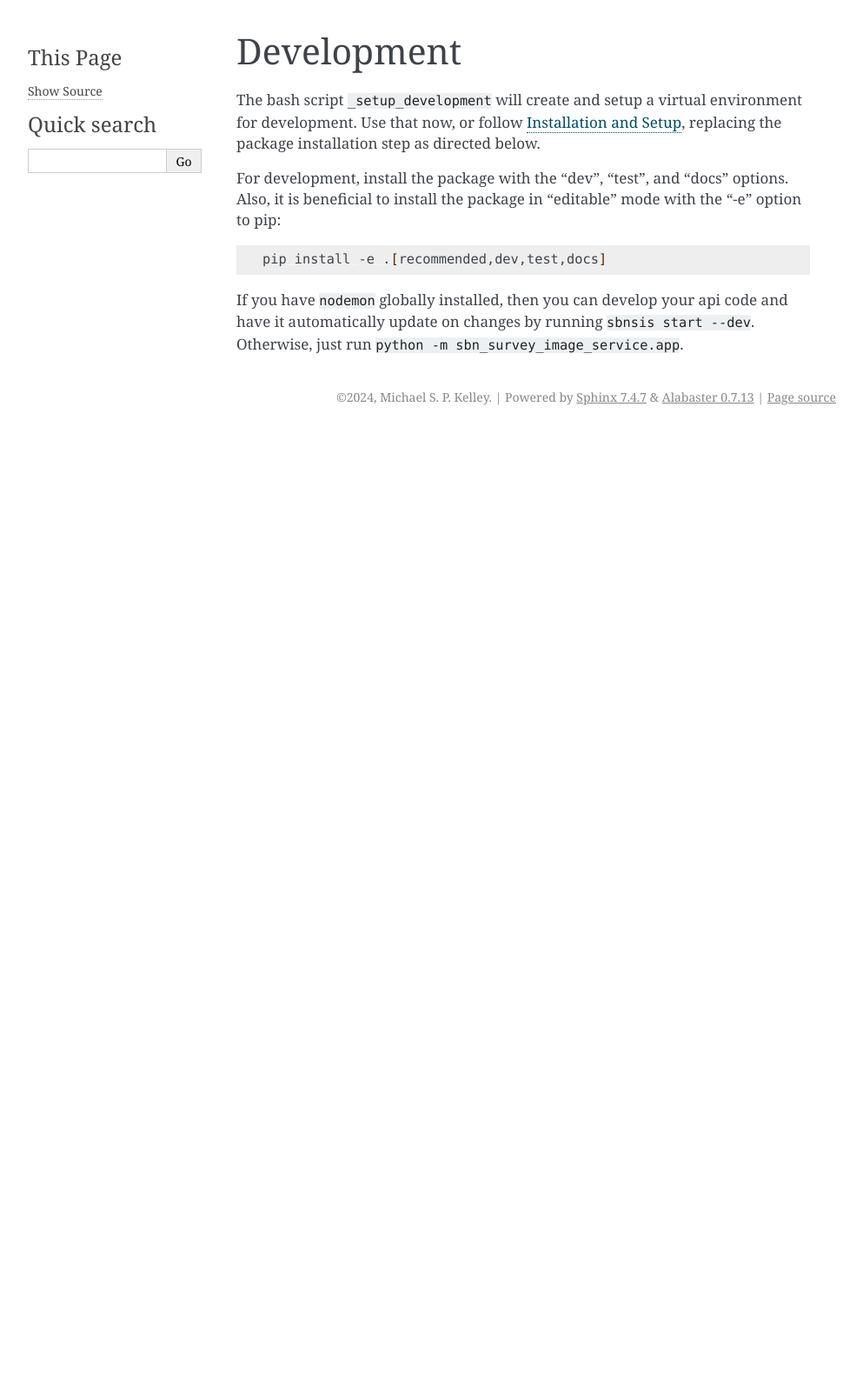
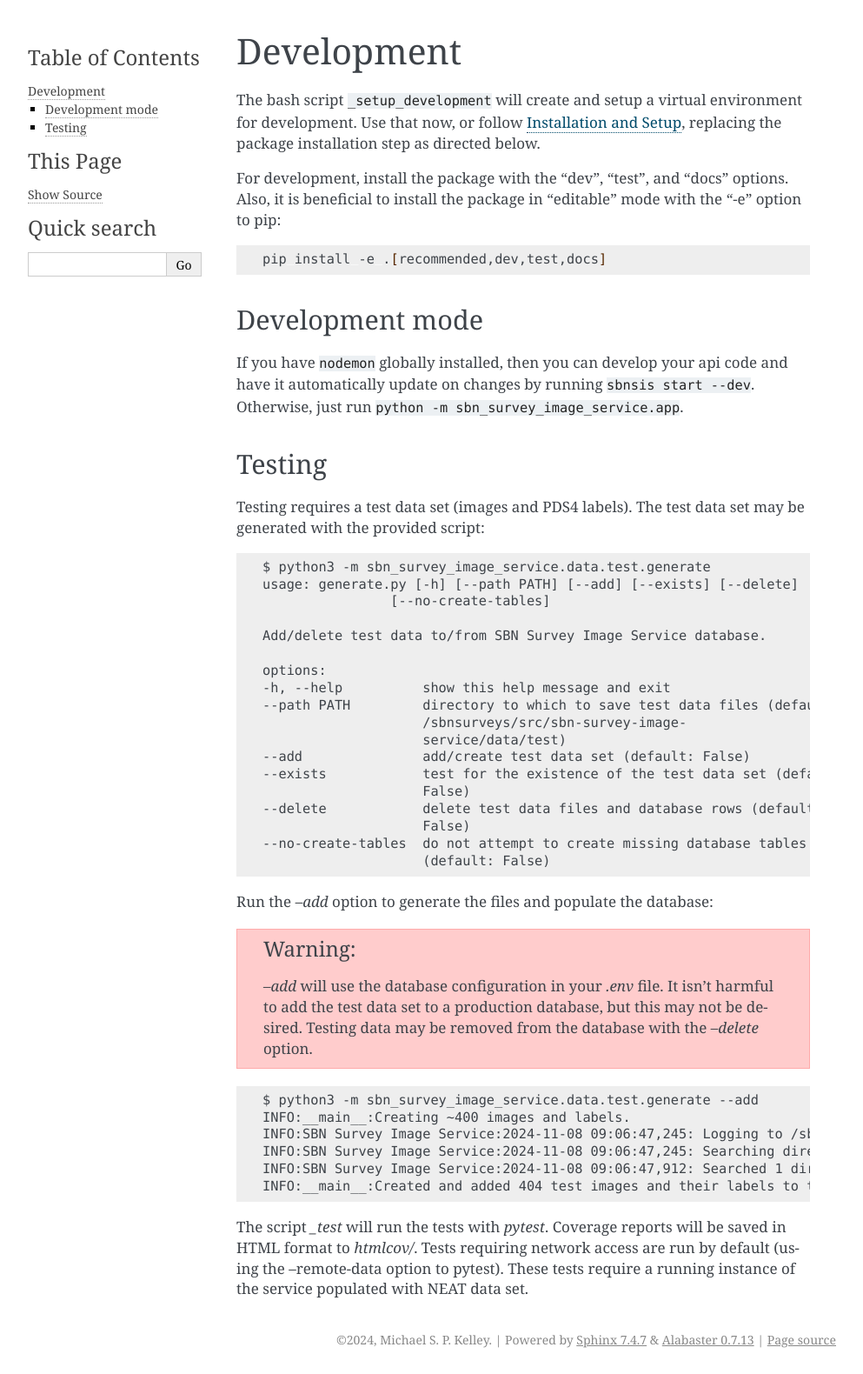
Before and after one commit to Small-Bodies-Node/sbn-survey-image-service, a Sphinx documentation site: the page built from docs/development.rst, in a window 1280 px wide. Shown: the whole page at 87% size, without its empty margins (148-1141 px from the left). Built offline with Sphinx 7.4.7, drawn with Linux system fonts in a browser that asks for light colours; before the commit the page ends 900 px from its top, so only the background shows below that.

```diff
--- a/docs/development.rst
+++ b/docs/development.rst
@@ -1,18 +1,60 @@
 Development
 ===========
 
-The bash script ``_setup_development`` will create and setup a virtual
-environment for development.  Use that now, or follow :doc:`install`, replacing
-the package installation step as directed below.
+The bash script ``_setup_development`` will create and setup a virtual environment for development.  Use that now, or follow :doc:`install`, replacing the package installation step as directed below.
 
-For development, install the package with the "dev", "test", and "docs" options.
-Also, it is beneficial to install the package in "editable" mode with the "-e"
-option to pip:
+For development, install the package with the "dev", "test", and "docs" options. Also, it is beneficial to install the package in "editable" mode with the "-e" option to pip:
 
 .. code:: bash
 
     pip install -e .[recommended,dev,test,docs]
 
-If you have ``nodemon`` globally installed, then you can develop your api code
-and have it automatically update on changes by running ``sbnsis start --dev``.
-Otherwise, just run ``python -m sbn_survey_image_service.app``.
+
+Development mode
+----------------
+
+If you have ``nodemon`` globally installed, then you can develop your api code and have it automatically update on changes by running ``sbnsis start --dev``.  Otherwise, just run ``python -m sbn_survey_image_service.app``.
+
+
+Testing
+-------
+
+Testing requires a test data set (images and PDS4 labels).  The test data set may be generated with the provided script:
+
+.. code::
+
+    $ python3 -m sbn_survey_image_service.data.test.generate
+    usage: generate.py [-h] [--path PATH] [--add] [--exists] [--delete]
+                    [--no-create-tables]
+
+    Add/delete test data to/from SBN Survey Image Service database.
+
+    options:
+    -h, --help          show this help message and exit
+    --path PATH         directory to which to save test data files (default:
+                        /sbnsurveys/src/sbn-survey-image-
+                        service/data/test)
+    --add               add/create test data set (default: False)
+    --exists            test for the existence of the test data set (default:
+                        False)
+    --delete            delete test data files and database rows (default:
+                        False)
+    --no-create-tables  do not attempt to create missing database tables
+                        (default: False)
+
+Run the `--add` option to generate the files and populate the database:
+
+.. warning::
+
+    `--add` will use the database configuration in your `.env` file.  It isn't harmful to add the test data set to a production database, but this may not be desired.  Testing data may be removed from the database with the `--delete` option.
+
+.. code::
+
+    $ python3 -m sbn_survey_image_service.data.test.generate --add
+    INFO:__main__:Creating ~400 images and labels.
+    INFO:SBN Survey Image Service:2024-11-08 09:06:47,245: Logging to /sbnsurveys/src/sbn-survey-image-service/logging/sbnsis.log
+    INFO:SBN Survey Image Service:2024-11-08 09:06:47,245: Searching directory /sbnsurveys/src/sbn-survey-image-service/data/test
+    INFO:SBN Survey Image Service:2024-11-08 09:06:47,912: Searched 1 directories, found 404 labels, 404 processed.
+    INFO:__main__:Created and added 404 test images and their labels to the database.
+
+The script `_test` will run the tests with `pytest`.  Coverage reports will be saved in HTML format to `htmlcov/`.  Tests requiring network access are run by default (using the --remote-data option to pytest).  These tests require a running instance of the service populated with NEAT data set.
--- a/pyproject.toml
+++ b/pyproject.toml
@@ -5,10 +5,14 @@ readme = "readme.md"
 authors = [{ name = "Michael S. P. Kelley", email = "msk@astro.umd.edu" }]
 license = { text = "BSD 3-Clause License" }
 dynamic = ["version"]
-requires-python = ">= 3.10"
+requires-python = ">=3.11"
 
 dependencies = [
     "astropy>=6.0",
+    "fsspec>=2024.10.0",
+    "aiohttp>=3.10",
+    "requests>=2.32",
+    "Pillow>=11.0",
     "connexion[flask,swagger-ui,uvicorn]~=3.0",
     "gunicorn~=21.2",
     "pds4_tools==1.3",
```
Also changed, not shown: docs/adding-data.rst (+5 -7 lines), docs/install.rst (+16 -21 lines), docs/service.rst (+10 -25 lines), readme.md (+1 -3 lines), 11 other files.
